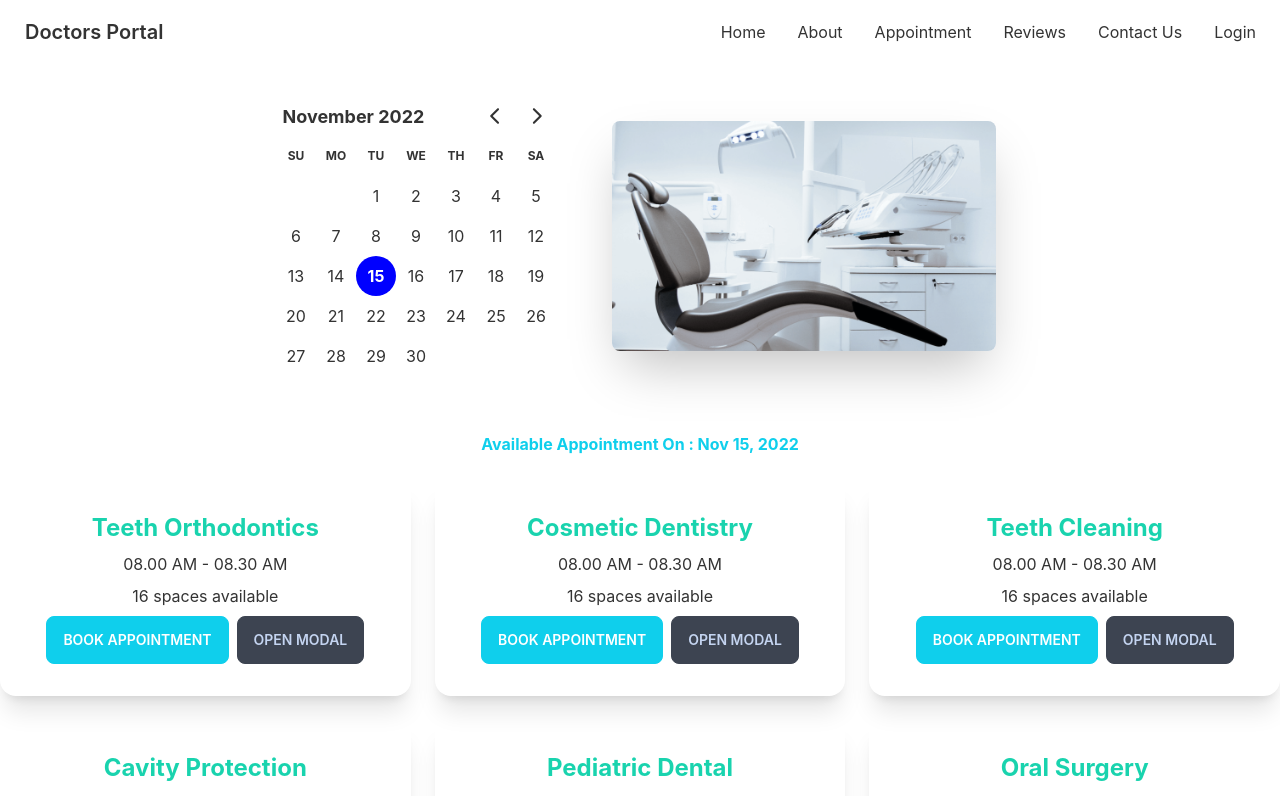
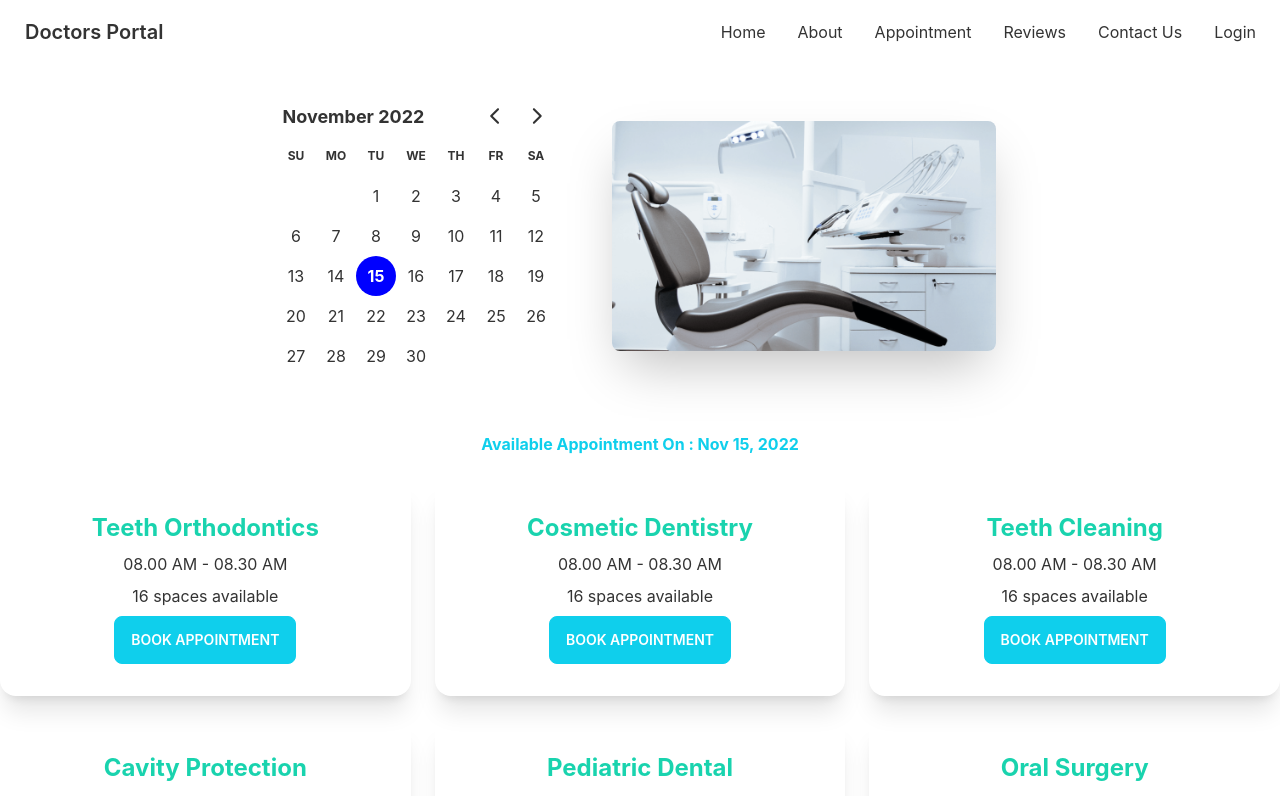
Before and after one commit to Abu-Saleh-Rony/doctors-portal-client-site, a React (Create React App) app: page /Appointment in a window 1280 px wide. Shown: the top 796 px of the page. Built offline with nearby package versions, Linux system fonts and the light colour scheme.

Commit message:
added Modal

```diff
--- a/src/pages/Appointment/AppointmentsOption/AppointmentsOption.js
+++ b/src/pages/Appointment/AppointmentsOption/AppointmentsOption.js
@@ -1,6 +1,6 @@
 import React from 'react';
 
-const AppointmentsOption = ({ AppointmentsOptions }) => {
+const AppointmentsOption = ({ AppointmentsOptions, setTreatment }) => {
     const { name, slots } = AppointmentsOptions;
     return (
         <div className="card shadow-xl">
@@ -9,9 +9,11 @@ const AppointmentsOption = ({ AppointmentsOptions }) => {
                 <p>{slots.length > 0 ? slots[0] : 'Try Another day'}</p>
                 <p>{slots.length} {slots.length > 1 ? 'spaces' : 'space'} available</p>
                 <div className="card-actions justify-center">
-                    <button className="btn btn-primary text-white"
-                    >Book Appointment</button>
-                    <label htmlFor="booking-modal" className="btn">open modal</label>
+                    <label
+                        htmlFor="booking-modal"
+                        className="btn btn-primary text-white"
+                        onClick={() => setTreatment(AppointmentsOptions)}
+                    >Book Appointment</label>
                 </div>
             </div>
         </div>
--- a/src/pages/Appointment/AvailableAppointment/AvailableAppointment.js
+++ b/src/pages/Appointment/AvailableAppointment/AvailableAppointment.js
@@ -7,6 +7,8 @@ import BookingModal from "../BookingModal/BookingModal";
 
 const AvailableAppointment = ({ selectedDate }) => {
     const [AppointmentsOptions, setAppointmentOption] = useState([])
+
+    const [treatment, setTreatment] = useState(null);
     useEffect(() => {
         fetch('AppointmentsOptions.json')
             .then(res => res.json())
@@ -20,13 +22,18 @@ const AvailableAppointment = ({ selectedDate }) => {
             >{AppointmentsOptions.map(option => <AppointmentsOption
                 key={option._id}
                 AppointmentsOptions={option}
+                setTreatment={setTreatment}
 
             >
             </AppointmentsOption>)
                 }
 
             </div>
-            <BookingModal></BookingModal>
+            {treatment &&
+                <BookingModal
+                    treatment={treatment}
+                ></BookingModal>
+            }
         </section>
     )
 }
--- a/src/pages/Appointment/BookingModal/BookingModal.js
+++ b/src/pages/Appointment/BookingModal/BookingModal.js
@@ -1,6 +1,7 @@
 import React from "react";
 
-const BookingModal = () => {
+const BookingModal = ({ treatment }) => {
+    const { name } = treatment;
 
     return (
         <>
@@ -8,7 +9,7 @@ const BookingModal = () => {
             <div className="modal">
                 <div className="modal-box relative">
                     <label htmlFor="booking-modal" className="btn btn-sm btn-circle absolute right-2 top-2">✕</label>
-                    <h3 className="text-lg font-bold">Congratulations random Internet user!</h3>
+                    <h3 className="text-lg font-bold">{name}</h3>
                     <p className="py-4">You've been selected for a chance to get one year of subscription to use Wikipedia for free!</p>
                 </div>
             </div>
```
